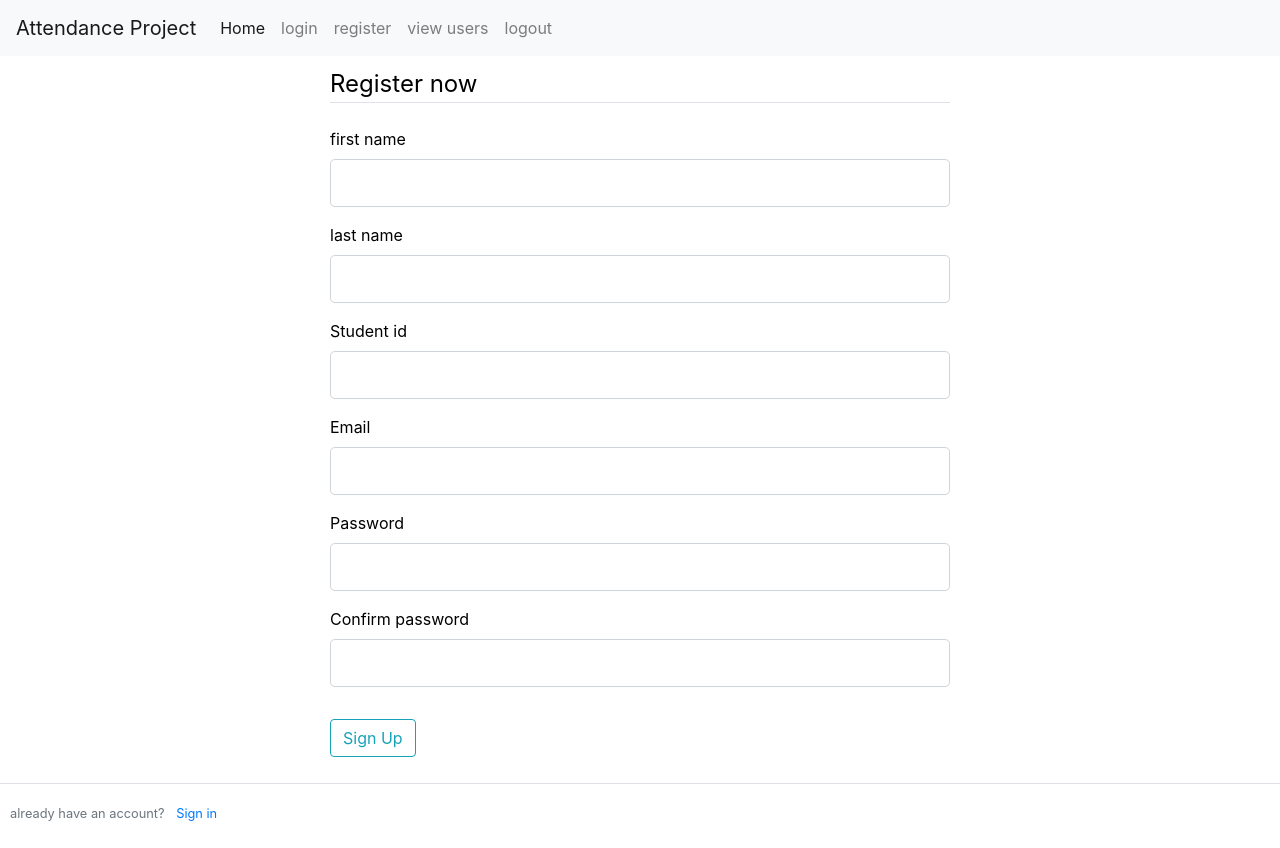
After one commit to 19471/Programming-attendence-website, a Flask app: page /register in a window 1280 px wide. The commit adds this page. Run offline with Flask 2, Linux system fonts and the light colour scheme; a user stored in the database is signed in; some libraries are stand-ins or nearby versions.

Commit message:
removed modules.py, removed needless commented code, added registration form and login form to forms.py, created registration form, created login form

```diff
--- a/attendance/forms.py
+++ b/attendance/forms.py
@@ -1,8 +1,7 @@
 from flask import Flask
 from flask_wtf import FlaskForm
-from wtforms import StringField
-from wtforms import Form, SelectField, SubmitField, TextAreaField, TextField, validators, ValidationError, StringField
-from wtforms.validators import DataRequired, Length
+from wtforms import Form, SelectField, SubmitField, TextAreaField, TextField, validators, ValidationError, StringField, BooleanField, PasswordField
+from wtforms.validators import DataRequired, Length, Email, EqualTo
 # flask login
 from flask_login import LoginManager
 from flask_login import UserMixin
@@ -10,8 +9,27 @@ from functools import wraps
 
 
 # create form for flask (user view page )
+# create form for flask (user view page )
 class new_user(FlaskForm):
     fname = StringField("first name",[validators.length(min=1, max=40), validators.input_required()])
     lname = StringField("last name ",[validators.length(min=1, max=40), validators.input_required()])
     student_id = StringField("student id",[validators.length(min=4, max=10), validators.input_required()])
     auth = StringField("authorisation",[validators.length(min=4, max=20), validators.input_required()])
+
+
+    # create registration form
+class RegistrationForm(FlaskForm):
+    fname = StringField("first name",[validators.length(min=1, max=40), validators.input_required()])
+    lname = StringField("last name ",[validators.length(min=1, max=40), validators.input_required()])
+    student_id = StringField("Student id",[validators.length(min=4, max=10), validators.input_required()])
+    email = StringField("Email",[validators.DataRequired(), validators.Email()])
+    password = PasswordField("Password", validators=[DataRequired()])
+    confirm_password = PasswordField("Confirm password", validators=[DataRequired(), EqualTo('password', message='Passwords must match')])
+    submit = SubmitField('Sign Up')
+
+# create Loginform
+class LoginForm(FlaskForm):
+    email = StringField("Email",[validators.DataRequired(), validators.Email()])
+    password = PasswordField("password", validators=[DataRequired()])
+    remember = BooleanField('Remember Me')
+    submit = SubmitField('Login')
--- a/attendance/routes.py
+++ b/attendance/routes.py
@@ -1,17 +1,4 @@
-'''
-from flask import render_template, url_for, session, flash
-from attendance import app
-from flask import request
-from flask import redirect
-from attendance.flask_wtf import FlaskForm
-from attendance.wtforms import StringField
-from attendance.wtforms import Form, SelectField, SubmitField, TextAreaField, TextField, validators, ValidationError
-from attendance.wtforms.validators import DataRequired, Length
-# flask login
-from attendance.flask_login import LoginManager
-from attendance.flask_login import UserMixin
-from attendance.functools import wraps
-'''
+from datetime import datetime
 from flask import render_template, url_for, session, flash
 from attendance import app
 from flask import request
@@ -26,31 +13,10 @@ from flask_login import UserMixin
 from functools import wraps
 
 # database
-from attendance.modules import *
+from attendance.models import *
 
 from attendance.forms import *
-'''
-# create form for flask (user view page )
-class new_user(FlaskForm):
-    fname = StringField("first name",[validators.length(min=1, max=40), validators.input_required()])
-    lname = StringField("last name ",[validators.length(min=1, max=40), validators.input_required()])
-    student_id = StringField("student id",[validators.length(min=4, max=10), validators.input_required()])
-    auth = StringField("authorisation",[validators.length(min=4, max=20), validators.input_required()])
 
-# create user table in database
-class User(UserMixin ,db.Model):
-    id = db.Column(db.Integer, primary_key=True)
-    fname = db.Column(db.String(20), nullable=True)
-    lname = db.Column(db.String(20), nullable=True)
-    student_id = db.Column(db.Integer)
-    auth = db.Column(db.String(20))
-
-db.create_all()
-
-
-def __repr__(self):
-        return "<first name: {}>".format(self.fname)
-'''
 # login required decorator
 def login_required(f):
     @wraps(f)
@@ -64,7 +30,7 @@ def login_required(f):
 
 #route for home page
 @app.route('/', methods=["GET", "POST"])
-@login_required
+# @login_required
 def home():
 
     return render_template('home.html')
@@ -74,7 +40,30 @@ def home():
 def welcome():
     return render_template("welcome.html")
 
+# registration route
+@app.route("/register", methods=["POST", "GET"])
+def register():
+    form = RegistrationForm()
+    if request.method == "POST" and form.validate_on_submit():
+        flash(f'account created for {form.student_id.data}!', 'sucess')
+        #flash('account created for {}'.format(form.student_id.data))
+        return redirect(url_for('welcome')) # redirect to home one user session is done
+    return render_template("register.html", title="Register", form=form)
 
+# second variant of login route
+@app.route('/login', methods=["POST", "GET"])
+def login():
+    form = LoginForm()
+    if request.method == "POST" and form.validate_on_submit():
+        if form.email.data == 'admin@blog.com' and form.password.data == 'admin':
+            flash('youre logged in ', 'success')
+            return redirect(url_for('home')) # redirects to home page after login
+        else:
+            flash('login unsuccessful', 'danger')
+    return render_template("login.html", title='Login', form=form)
+
+
+'''
 # route for login page
 @app.route('/login', methods=["POST", "GET"])
 def login():
@@ -88,6 +77,7 @@ def login():
             flash("you're logged in ")
             return redirect(url_for('home'))
     return render_template("login.html", error=error)
+'''
 
 # create logout page
 @app.route('/logout')
--- a/attendance/static/css/style.css
+++ b/attendance/static/css/style.css
@@ -1,3 +1,4 @@
+}
 /* heading 2 */
 h2{
   color: black;
@@ -20,3 +21,12 @@ form {
   margin: auto;
   padding: 10px;
 }
+small.text-muted{
+  text-align: center;
+  width: 50%;
+  margin: auto;
+  padding: 10px;
+}
+.invalid-feedback{
+  display: block;
+}
--- a/attendance/templates/layout.html
+++ b/attendance/templates/layout.html
@@ -13,6 +13,16 @@
         {%include "header.html" %}
         <!-- nav bar-->
         {%include "navigation.html" %}
+        <!-- print messages -->
+        {% with messages = get_flashed_messages(with_categories=true) %}
+          {% if messages %}
+            {% for category, message in messaages %}
+              <div class="alert alert-{{category}}">
+                {{ message }}
+              </div>
+            {% endfor %}
+          {% endif %}
+        {% endwith %}
         <!-- child template -->
         {%block content%}{%endblock%}
         <!-- errors -->
--- a/attendance/templates/navigation.html
+++ b/attendance/templates/navigation.html
@@ -5,14 +5,17 @@
   </button>
   <div class="collapse navbar-collapse" id="navbarNavAltMarkup">
     <div class="navbar-nav">
-      <a class="nav-item nav-link active" href="/">Home <span class="sr-only">(current)</span></a>
-      <a class="nav-item nav-link" href="/login">login</a>
-      <a class="nav-item nav-link" href="/view_user">view users</a>
-      <a class="nav-item nav-link" href="/logout" tabindex="-1" aria-disabled="true">logout</a>
+      <a class="nav-item nav-link active" href="{{ url_for('home') }}">Home <span class="sr-only">(current)</span></a>
+      <a class="nav-item nav-link" href="{{ url_for('login') }}">login</a>
+      <a class="nav-item nav-link" href="{{ url_for('register') }}">register</a>
+      <a class="nav-item nav-link" href="{{ url_for('view_user') }}">view users</a>
+      <a class="nav-item nav-link" href="{{ url_for('logout') }}" tabindex="-1" aria-disabled="true">logout</a>
     </div>
   </div>
 </nav>
-<!--
+
+
+<!-- nav w dropdown menu
 <span class="a">
     <div class="dropdown">
     <button class="dropbtn">Menu</button>
--- /dev/null
+++ b/attendance/templates/register.html
@@ -0,0 +1,104 @@
+{%extends "layout.html"%}
+{% block title %}register page {% endblock %}
+{%block content%}
+
+<!-- register form -->
+
+    <div class="container">
+        <form method="POST" action="">
+            {{form.csrf_token}}
+
+            <fieldset class="form-group">
+                <legend class="border-bottom mb-4">Register now </legend>
+                <div class="form-group"> <!-- fname  -->
+                    {{ form.fname.label(class="form-control-label") }}
+
+                    {% if form.fname.errors %}
+                        {{ form.fname(class="form-control form-control-lg is invalid") }}
+                        <div class="invalid-feedback">
+                            {% for error in form.fname.errors %}
+                                <p>{{ error }}</p>
+                            {% endfor %}
+                        </div>
+                    {% else %}
+                        {{ form.fname(class="form-control form-control-lg") }}
+                    {% endif %}
+                </div>
+                <div class="form-group"> <!-- lname -->
+                    {{ form.lname.label(class="form-control-label") }}
+                    {% if form.lname.errors %}
+                        {{ form.lname(class="form-control form-control-lg is invalid") }}
+                        <div class="invalid-feedback">
+                                {% for error in form.fname.errors %}
+                                <p>{{ error }}</p>
+                            {% endfor %}
+                        </div>
+                    {% else %}
+                        {{ form.lname(class="form-control form-control-lg") }}
+                    {% endif %}
+                </div>
+                <div class="form-group"> <!-- student_id -->
+                    {{ form.student_id.label(class="form-control-label") }}
+                {% if form.student_id.errors %}
+                    {{ form.student_id(class="form-control form-control-lg is invalid") }}
+                    <div class="invalid-feedback">
+                        {% for error in form.student_id.errors %}
+                            <p>{{ error }}</p>
+                        {% endfor %}
+                    </div>
+                    {% else %}
+                        {{ form.student_id(class="form-control form-control-lg") }}
+                    {% endif %}
+                </div>
+                <div class="form-group"> <!-- email -->
+                    {{ form.email.label(class="form-control-label") }}
+                    {% if form.email.errors %}
+                        {{ form.email(class="form-control form-control-lg is invalid") }}
+                        <div class="invalid-feedback">
+                            {% for error in form.email.errors %}
+                                <p>{{ error }}</p>
+                            {% endfor %}
+                        </div>
+                    {% else %}
+                        {{ form.email(class="form-control form-control-lg") }}
+                    {% endif %}
+                </div>
+                <div class="form-group"> <!-- password -->
+                    {{ form.password.label(class="form-control-label") }}
+                    {% if form.password.errors %}
+                        {{ form.password(class="form-control form-control-lg is invalid") }}
+                        <div class="invalid-feedback">
+                            {% for error in form.password.errors %}
+                                <p>{{ error }}</p>
+                            {% endfor %}
+                        </div>
+                    {% else %}
+                        {{ form.password(class="form-control form-control-lg") }}
+                    {% endif %}
+                </div>
+                <div class="form-group"> <!-- confirm_ password -->
+                    {{ form.confirm_password.label(class="form-control-label") }}
+                    {% if form.confirm_password.errors %}
+                        {{ form.confirm_password(class="form-control form-control-lg is invalid") }}
+                        <div class="invalid-feedback">
+                            {% for error in form.confirm_password.errors %}
+                                <p>{{ error }}</p>
+                            {% endfor %}
+                        </div>
+                    {% else %}
+                        {{ form.confirm_password(class="form-control form-control-lg") }}
+                    {% endif %}
+                </div>
+            </fieldset>
+            <div class="form-group">
+                {{ form.submit(class="btn btn-outline-info") }}
+            </div>
+        </form>
+    </div>
+    <div class="border-top pt-3">
+        <small class="text-muted">
+            already have an account? <a class="ml-2" href="{{url_for('login')}}">Sign in</a>
+        </small>
+    </div>
+
+{%endblock%}
--- a/attendance/templates/view_user.html
+++ b/attendance/templates/view_user.html
@@ -33,10 +33,6 @@
         <p>{{user.student_id}} </p>
             <input type="hidden" value="{{user.student_id}}" name="oldstudent_id">
             <input type="text" value="{{user.student_id}}" name="newstudent_id">
-        <p>{{user.auth}}</p> </p>
-            <input type="hidden" value="{{user.auth}}" name="oldauth">
-            <input type="text" value="{{user.auth}}" name="newauth">
-            <input type="submit" value="Update">
         </form>
 
 
--- a/run.py
+++ b/run.py
@@ -1,5 +1,5 @@
 from attendance import app
 
-
+# do form validators
 if (__name__) == '__main__':
     app.run(debug=True)
```
Also changed, not shown: attendance/__init__.py (+8 -1 lines), attendance/models.py (added, +36 -0 lines), attendance/modules.py (deleted, +0 -42 lines), attendance/templates/login.html (+47 -9 lines), attendance/attendance_project.db.
